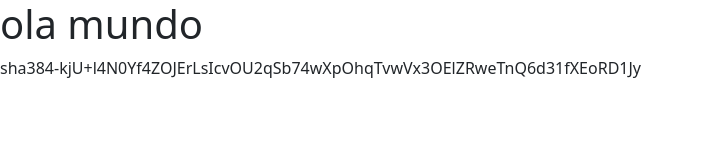
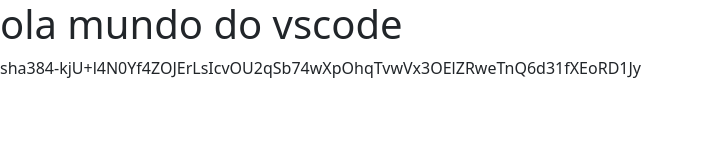
Before and after one commit to danielpaivaborges/BOOTSTRAP_5, a plain HTML site: page index.html in a window 1280 px wide. Shown: the whole page, without its empty margins (0-704 px from the left). Drawn offline with nearby package versions, Linux system fonts and the light colour scheme.

Commit message:
Update index.html

```diff
--- a/index.html
+++ b/index.html
@@ -12,7 +12,7 @@
   </head>
   <body>
 
-<h1>ola mundo</h1>
+<h1>ola mundo do vscode</h1>
 
 
 
```
